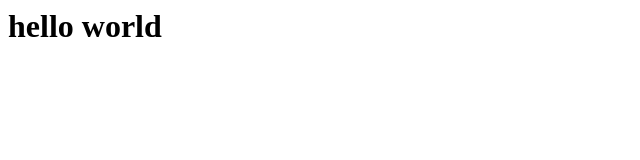
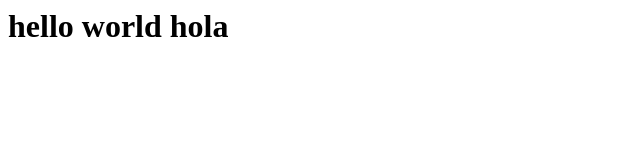
Before and after one commit to OD-n/pruebaangular.github.io, a plain HTML site: page index.html in a window 1280 px wide. Shown: the whole page, without its empty margins (0-640 px from the left). Drawn offline with Linux system fonts and the light colour scheme.

Commit message:
first commit

```diff
--- a/index.html
+++ b/index.html
@@ -1 +1 @@
-<h1>hello world</h1>
+<h1>hello world hola</h1>
```
Also changed, not shown: 1 other file.
